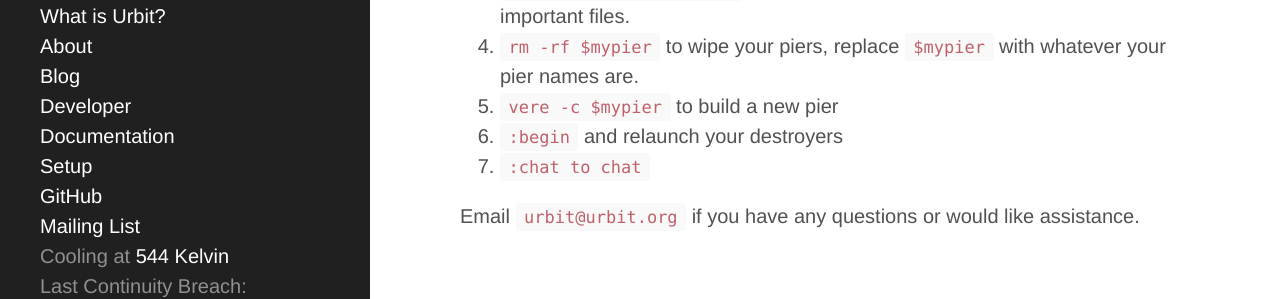
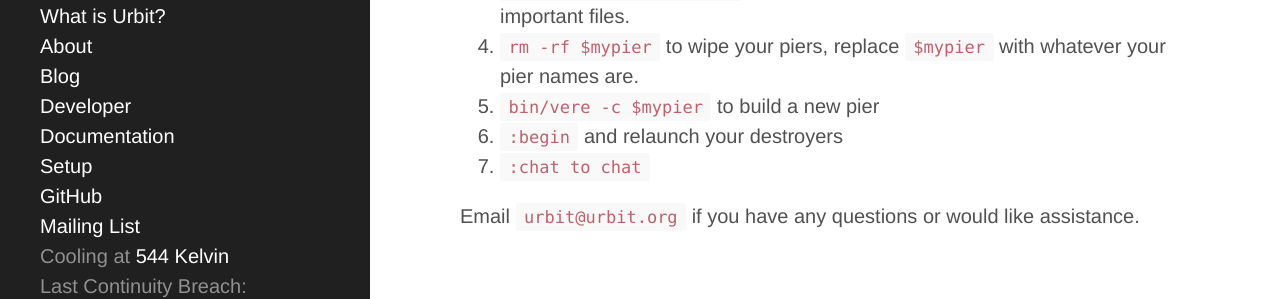
Before and after one commit to urbit/old-urbit.org, a Jekyll site: the page built from _posts/blog/2014-01-06-continuity.markdown, in a window 1280 px wide. Shown: the part 479-778 px from the top of the page. Built offline with Jekyll 4.4.1, drawn with Linux system fonts in a browser that asks for light colours; Markdown is read by kramdown in place of the engine named in the settings.

Commit message:
specity bin/vere

```diff
--- a/_posts/blog/2014-01-06-continuity.markdown
+++ b/_posts/blog/2014-01-06-continuity.markdown
@@ -14,7 +14,7 @@
 2. `make clean; make` to build
 3. `rm -rf $URBIT_HOME/*-*` to wipe your old ships. Be sure to save any important files.
 4. `rm -rf $mypier` to wipe your piers, replace `$mypier` with whatever your pier names are.
-5. `vere -c $mypier` to build a new pier
+5. `bin/vere -c $mypier` to build a new pier
 6. `:begin` and relaunch your destroyers
 7. `:chat to chat`
 
```
